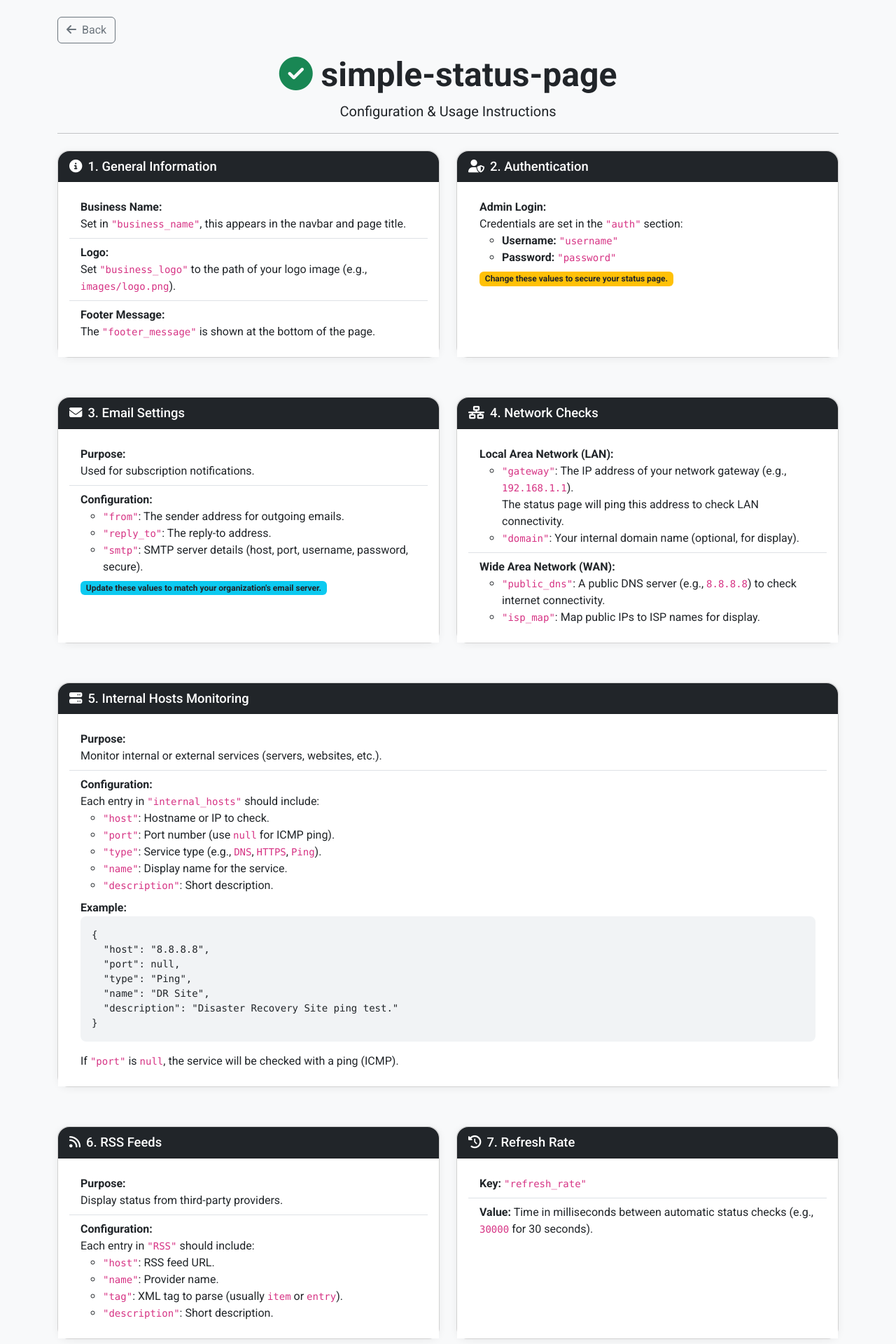
After one commit to BrandonSanders48/simple-status-page, a PHP site: page /help.php in a window 1280 px wide. The commit adds this page. Shown: the top 1920 px of the page at 70% size. Run offline with PHP 8.4, Linux system fonts and the light colour scheme; data that the repository does not hold is empty; some libraries are stand-ins or nearby versions.

Commit message:
Bug Fixes & feature add
Added browser notifications & browser alert sound
Fix ping issue
Added help file
Added abiliy to hide navbar with GET

```diff
--- /dev/null
+++ b/help.php
@@ -0,0 +1,349 @@
+<!DOCTYPE html>
+<html lang="<?= htmlspecialchars($lang) ?>">
+<head>
+    <meta charset="UTF-8">
+    <title>Simple Status Page – Configuration & Usage Instructions</title>
+    <meta name="viewport" content="width=device-width, initial-scale=1" />
+    <link rel="icon" type="image/x-icon" href="images/favicon.ico">
+    <link rel="stylesheet" href="https://cdnjs.cloudflare.com/ajax/libs/font-awesome/6.6.0/css/all.min.css" crossorigin="anonymous" referrerpolicy="no-referrer" />
+    <link rel="stylesheet" href="https://cdn.jsdelivr.net/npm/bootstrap@5.3.3/dist/css/bootstrap.min.css" crossorigin="anonymous">
+    <link href="https://fonts.googleapis.com/css?family=Roboto:400,500,700&display=swap" rel="stylesheet">
+    <meta charset="UTF-8">
+    <style>
+body {
+    background: #f8f9fa;
+    font-family: 'Roboto', Arial, sans-serif;
+}
+.tip {
+    background: #e9f7ef;
+    border-left: 5px solid #28a745;
+    padding: 1rem 1.5rem;
+    border-radius: 0.5rem;
+    margin-top: 2rem;
+    font-size: 1.1em;
+}
+.section-card {
+    border-radius: 1rem;
+    margin-bottom: 2rem;
+    box-shadow: 0 2px 12px rgba(0,0,0,0.06);
+    height: 100%;
+    display: flex;
+    flex-direction: column;
+}
+.section-card .card-header {
+    background: #212529;
+    color: #fff;
+    border-radius: 1rem 1rem 0 0;
+    font-size: 1.15em;
+    font-weight: 500;
+}
+.section-card .card-body {
+    background: #fff;
+    flex: 1 1 auto;
+    display: flex;
+    flex-direction: column;
+    justify-content: flex-start;
+}
+pre {
+    background: #f1f3f5;
+    border-radius: 0.5rem;
+    padding: 1rem;
+}
+/* Make columns flex so cards in the same row match height */
+.row.g-4 > [class^="col-"] {
+    display: flex;
+    flex-direction: column;
+}
+@media (max-width: 991.98px) {
+    .row.g-4 > [class^="col-"] {
+        display: block;
+    }
+    .section-card {
+        height: auto;
+    }
+}
+@media (max-width: 576px) {
+    .section-card {
+        margin-bottom: 1rem;
+    }
+}
+    </style>
+    <script>
+    // Browser Notification Help
+    document.addEventListener('DOMContentLoaded', function() {
+        // Only show the demo button if browser supports notifications
+        if ("Notification" in window) {
+            const btn = document.getElementById('test-notify-btn');
+            if (btn) {
+                btn.style.display = '';
+                btn.onclick = function() {
+                    if (Notification.permission === "default") {
+                        Notification.requestPermission().then(function(permission) {
+                            if (permission === "granted") {
+                                new Notification("Test Notification", {
+                                    body: "Browser notifications are enabled and working!",
+                                    icon: "images/favicon.ico"
+                                });
+                            }
+                        });
+                    } else if (Notification.permission === "granted") {
+                        new Notification("Test Notification", {
+                            body: "Browser notifications are enabled and working!",
+                            icon: "images/favicon.ico"
+                        });
+                    } else {
+                        alert("Notifications are blocked in your browser.");
+                    }
+                };
+            }
+        }
+    });
+    </script>
+</head>
+<body>
+  <div class="container py-4">
+    <div class="mb-3">
+      <a href="index.php" class="btn btn-outline-secondary">
+        <i class="fa fa-arrow-left me-1"></i> Back
+      </a>
+    </div>
+    <div class="mb-4 text-center">
+      <h1 class="display-5 fw-bold mb-2"><span class="text-success"><i class="fa-solid fa-circle-check"></i></span> simple-status-page</h1>
+      <p class="lead">Configuration &amp; Usage Instructions</p>
+      <hr>
+    </div>
+
+    <div class="row g-4">
+      <div class="col-12 col-lg-6">
+        <div class="card section-card">
+          <div class="card-header"><i class="fa-solid fa-info-circle me-2"></i>1. General Information</div>
+          <div class="card-body">
+            <ul class="list-group list-group-flush">
+              <li class="list-group-item"><b>Business Name:</b><br>
+                Set in <code>"business_name"</code>, this appears in the navbar and page title.
+              </li>
+              <li class="list-group-item"><b>Logo:</b><br>
+                Set <code>"business_logo"</code> to the path of your logo image (e.g., <code>images/logo.png</code>).
+              </li>
+              <li class="list-group-item"><b>Footer Message:</b><br>
+                The <code>"footer_message"</code> is shown at the bottom of the page.
+              </li>
+            </ul>
+          </div>
+        </div>
+      </div>
+      <div class="col-12 col-lg-6">
+        <div class="card section-card">
+          <div class="card-header"><i class="fa-solid fa-user-shield me-2"></i>2. Authentication</div>
+          <div class="card-body">
+            <ul class="list-group list-group-flush">
+              <li class="list-group-item"><b>Admin Login:</b><br>
+                Credentials are set in the <code>"auth"</code> section:
+                <ul>
+                  <li><b>Username:</b> <code>"username"</code></li>
+                  <li><b>Password:</b> <code>"password"</code></li>
+                </ul>
+                <span class="badge bg-warning text-dark mt-2">Change these values to secure your status page.</span>
+              </li>
+            </ul>
+          </div>
+        </div>
+      </div>
+      <div class="col-12 col-lg-6">
+        <div class="card section-card">
+          <div class="card-header"><i class="fa-solid fa-envelope me-2"></i>3. Email Settings</div>
+          <div class="card-body">
+            <ul class="list-group list-group-flush">
+              <li class="list-group-item"><b>Purpose:</b><br>
+                Used for subscription notifications.
+              </li>
+              <li class="list-group-item"><b>Configuration:</b>
+                <ul>
+                  <li><code>"from"</code>: The sender address for outgoing emails.</li>
+                  <li><code>"reply_to"</code>: The reply-to address.</li>
+                  <li><code>"smtp"</code>: SMTP server details (host, port, username, password, secure).</li>
+                </ul>
+                <span class="badge bg-info text-dark mt-2">Update these values to match your organization's email server.</span>
+              </li>
+            </ul>
+          </div>
+        </div>
+      </div>
+      <div class="col-12 col-lg-6">
+        <div class="card section-card">
+          <div class="card-header"><i class="fa-solid fa-network-wired me-2"></i>4. Network Checks</div>
+          <div class="card-body">
+            <ul class="list-group list-group-flush">
+              <li class="list-group-item"><b>Local Area Network (LAN):</b>
+                <ul>
+                  <li><code>"gateway"</code>: The IP address of your network gateway (e.g., <code>192.168.1.1</code>).<br>
+                    The status page will ping this address to check LAN connectivity.
+                  </li>
+                  <li><code>"domain"</code>: Your internal domain name (optional, for display).</li>
+                </ul>
+              </li>
+              <li class="list-group-item"><b>Wide Area Network (WAN):</b>
+                <ul>
+                  <li><code>"public_dns"</code>: A public DNS server (e.g., <code>8.8.8.8</code>) to check internet connectivity.</li>
+                  <li><code>"isp_map"</code>: Map public IPs to ISP names for display.</li>
+                </ul>
+              </li>
+            </ul>
+          </div>
+        </div>
+      </div>
+      <div class="col-12">
+        <div class="card section-card">
+          <div class="card-header"><i class="fa-solid fa-server me-2"></i>5. Internal Hosts Monitoring</div>
+          <div class="card-body">
+            <ul class="list-group list-group-flush">
+              <li class="list-group-item"><b>Purpose:</b><br>
+                Monitor internal or external services (servers, websites, etc.).
+              </li>
+              <li class="list-group-item"><b>Configuration:</b><br>
+                Each entry in <code>"internal_hosts"</code> should include:
+                <ul>
+                  <li><code>"host"</code>: Hostname or IP to check.</li>
+                  <li><code>"port"</code>: Port number (use <code>null</code> for ICMP ping).</li>
+                  <li><code>"type"</code>: Service type (e.g., <code>DNS</code>, <code>HTTPS</code>, <code>Ping</code>).</li>
+                  <li><code>"name"</code>: Display name for the service.</li>
+                  <li><code>"description"</code>: Short description.</li>
+                </ul>
+                <div class="mt-2"><b>Example:</b></div>
+                <pre><code>{
+  "host": "8.8.8.8",
+  "port": null,
+  "type": "Ping",
+  "name": "DR Site",
+  "description": "Disaster Recovery Site ping test."
+}</code></pre>
+                If <code>"port"</code> is <code>null</code>, the service will be checked with a ping (ICMP).
+              </li>
+            </ul>
+          </div>
+        </div>
+      </div>
+      <div class="col-12 col-lg-6">
+        <div class="card section-card">
+          <div class="card-header"><i class="fa-solid fa-rss me-2"></i>6. RSS Feeds</div>
+          <div class="card-body">
+            <ul class="list-group list-group-flush">
+              <li class="list-group-item"><b>Purpose:</b><br>
+                Display status from third-party providers.
+              </li>
+              <li class="list-group-item"><b>Configuration:</b><br>
+                Each entry in <code>"RSS"</code> should include:
+                <ul>
+                  <li><code>"host"</code>: RSS feed URL.</li>
+                  <li><code>"name"</code>: Provider name.</li>
+                  <li><code>"tag"</code>: XML tag to parse (usually <code>item</code> or <code>entry</code>).</li>
+                  <li><code>"description"</code>: Short description.</li>
+                </ul>
+              </li>
+            </ul>
+          </div>
+        </div>
+      </div>
+      <div class="col-12 col-lg-6">
+        <div class="card section-card">
+          <div class="card-header"><i class="fa-solid fa-clock-rotate-left me-2"></i>7. Refresh Rate</div>
+          <div class="card-body">
+            <ul class="list-group list-group-flush">
+              <li class="list-group-item"><b>Key:</b> <code>"refresh_rate"</code></li>
+              <li class="list-group-item"><b>Value:</b> Time in milliseconds between automatic status checks (e.g., <code>30000</code> for 30 seconds).</li>
+            </ul>
+          </div>
+        </div>
+      </div>
+      <div class="col-12 col-lg-6">
+        <div class="card section-card">
+          <div class="card-header"><i class="fa-solid fa-bell me-2"></i>8. Alerts: Sound &amp; Browser Notifications</div>
+          <div class="card-body">
+            <ul class="list-group list-group-flush">
+              <li class="list-group-item">
+                <b>Alert Sound (<code>"alert_sound"</code>):</b><br>
+                <code>true</code> or <code>false</code> to enable/disable sound on service status change.
+              </li>
+              <li class="list-group-item">
+                <b>Browser Notifications (<code>"browser_notify"</code>):</b><br>
+                <code>true</code> or <code>false</code> to enable/disable browser notifications on service status change.
+              </li>
+              <li class="list-group-item">
+                <b>How it works:</b><br>
+                When enabled, your browser will play a sound and/or show a notification if a monitored service goes up or down.<br>
+                <button id="test-notify-btn" class="btn btn-info btn-sm mt-2" style="display:none;">
+                  <i class="fa fa-bell"></i> Test Notification
+                </button>
+                <div class="form-text mt-2">
+                  You may need to allow notifications in your browser when prompted.<br>
+                  <b>Note:</b> Sound may only play after you interact with the page due to browser security.
+                </div>
+              </li>
+            </ul>
+          </div>
+        </div>
+      </div>
+      <div class="col-12 col-lg-6">
+        <div class="card section-card">
+          <div class="card-header"><i class="fa-solid fa-file-lines me-2"></i>9. Meta Information</div>
+          <div class="card-body">
+            <ul class="list-group list-group-flush">
+              <li class="list-group-item"><b>Purpose:</b><br>
+                For versioning and documentation.
+              </li>
+              <li class="list-group-item"><b>Fields:</b>
+                <ul>
+                  <li><code>"version"</code>: Config version.</li>
+                  <li><code>"description"</code>: Description of the config.</li>
+                  <li><code>"author"</code>: Author or team.</li>
+                  <li><code>"page_url"</code>: URL of your status page.</li>
+                </ul>
+              </li>
+            </ul>
+          </div>
+        </div>
+      </div>
+      <div class="col-12">
+        <div class="card section-card">
+          <div class="card-header"><i class="fa-solid fa-pen-to-square me-2"></i>10. How to Edit Configuration</div>
+          <div class="card-body">
+            <ol class="list-group list-group-numbered">
+              <li class="list-group-item">Log in as admin.</li>
+              <li class="list-group-item">Click the gear icon to open the configuration editor.</li>
+              <li class="list-group-item">Edit the JSON as needed.</li>
+              <li class="list-group-item">Save changes and refresh the page.</li>
+            </ol>
+          </div>
+        </div>
+      </div>
+      <div class="col-12">
+        <div class="card section-card">
+          <div class="card-header"><i class="fa-solid fa-lightbulb me-2"></i>11. Tips</div>
+          <div class="card-body">
+            <ul class="list-group list-group-flush">
+              <li class="list-group-item"><b>For Docker/Kubernetes:</b><br>
+                Ensure the <code>ping</code> utility is installed in your container for ICMP checks.
+              </li>
+              <li class="list-group-item"><b>Security:</b><br>
+                Change default admin credentials and SMTP passwords.
+              </li>
+              <li class="list-group-item"><b>Testing:</b><br>
+                Use the "Test" services to verify your setup.
+              </li>
+              <li class="list-group-item"><b>Hide Navbar:</b><br>
+                Add <code>?hide_navbar=1</code> to the URL to hide the navigation bar. <br>
+                Example: <code>index.php?hide_navbar=1</code>
+              </li>
+            </ul>
+          </div>
+        </div>
+      </div>
+    </div>
+
+    <div class="tip mt-4">
+      <i class="fa-solid fa-wrench me-2"></i>
+      For further customization, edit the <code>configuration.json</code> file directly or use the web editor as admin.
+    </div>
+  </div>
+</body>
+</html>
```
Also changed, not shown: include/configuration.json (+6 -5 lines), include/status_ajax.php (+28 -12 lines), index.php (+194 -31 lines), status-page.js (+52 -1 lines), 1 other file.
